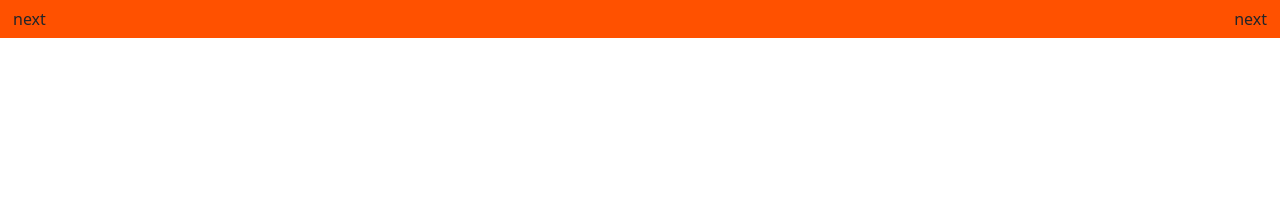
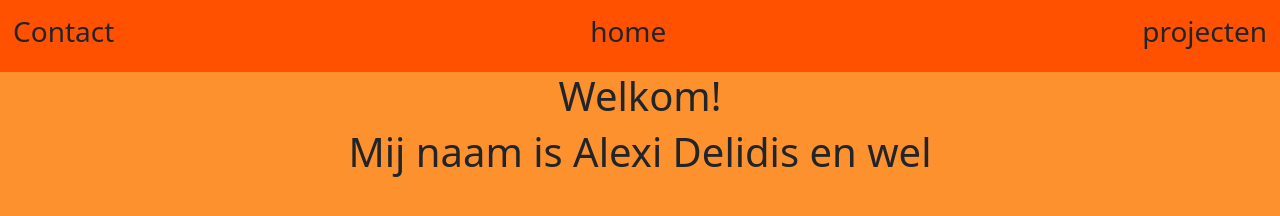
Before and after one commit to GamerShibaInu/GamerShibaInu.github.io, a plain HTML site: page index.html in a window 1280 px wide. Drawn offline with nearby package versions, Linux system fonts and the light colour scheme.

Commit message:
added buttons and text

```diff
--- a/style.css
+++ b/css/style.css
@@ -1,3 +1,6 @@
 .nav-color{
     background-color:rgb(255, 81, 0);
 }
+body{
+    background-color: rgb(252, 145, 46);
+}
--- a/index.html
+++ b/index.html
@@ -10,19 +10,28 @@
   <!-- Bootstrap CSS v5.2.1 -->
   <link href="https://cdn.jsdelivr.net/npm/bootstrap@5.2.1/dist/css/bootstrap.min.css" rel="stylesheet"
     integrity="sha384-iYQeCzEYFbKjA/T2uDLTpkwGzCiq6soy8tYaI1GyVh/UjpbCx/TYkiZhlZB6+fzT" crossorigin="anonymous">
-    <link rel="stylesheet" href="style.css">
+    <link rel="stylesheet" href="css/style.css">
 </head>
 
 <body>
   <header>
-    <div class="nav nav-color d-flex justify-content-between">
-        <a class="btn" href="">next</a>
-        <a class="btn" href="">next</a>
+    <div class="navbar nav-color d-flex justify-content-between">
+        <a class="btn" href=""><h3>Contact</h3></a>
+        <a class="btn" href="#"><h3>home</h3></a>
+        <a class="btn" href=""><h3>projecten</h3></a>
     </div>
   </header>
-  <main>
+  <div>
+    <div class="container-fluid d-flex justify-content-center">
+      <div>
+        <h1>Welkom!</h1>
+      </div>
+    </div>
+  </div>
+  <div class="d-flex justify-content-center">
+    <h1>Mij naam is Alexi Delidis en wel</h1>
+  </div>
 
-  </main>
   <footer>
     <!-- place footer here -->
   </footer>
```
